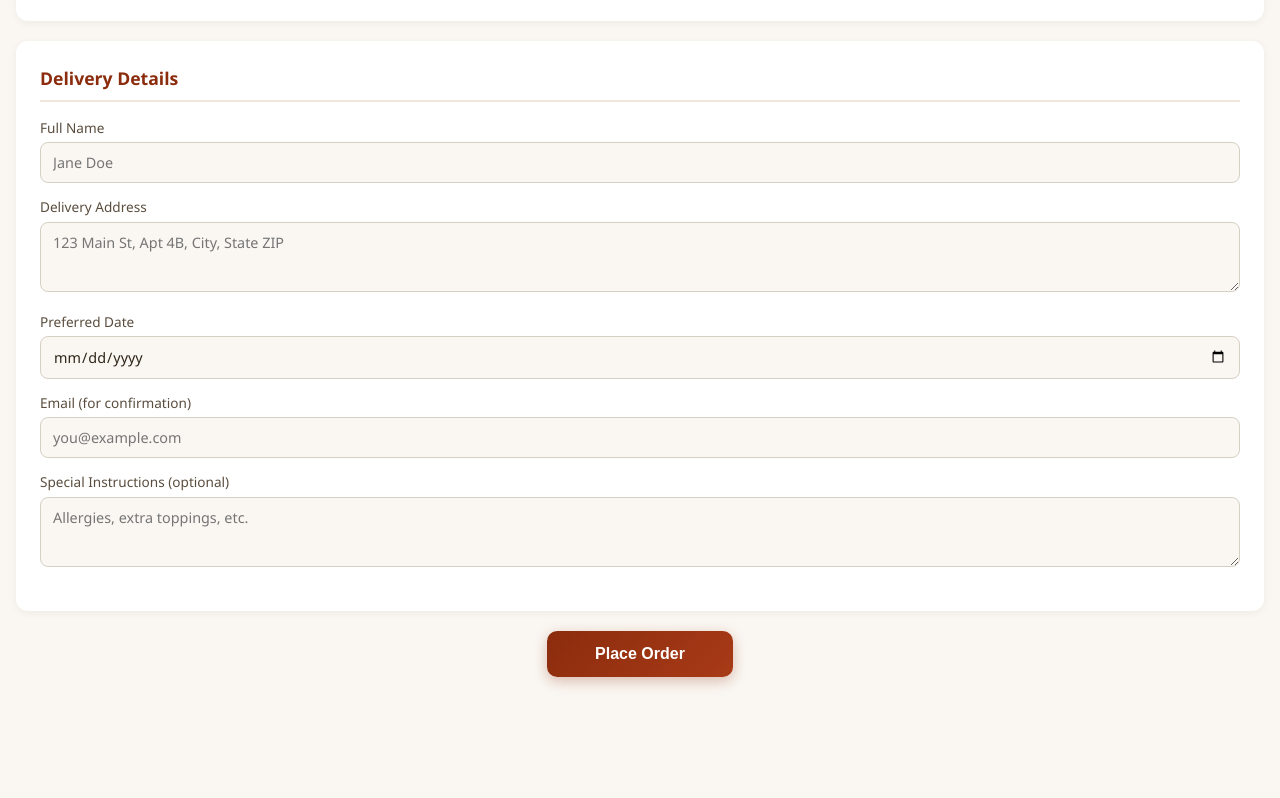
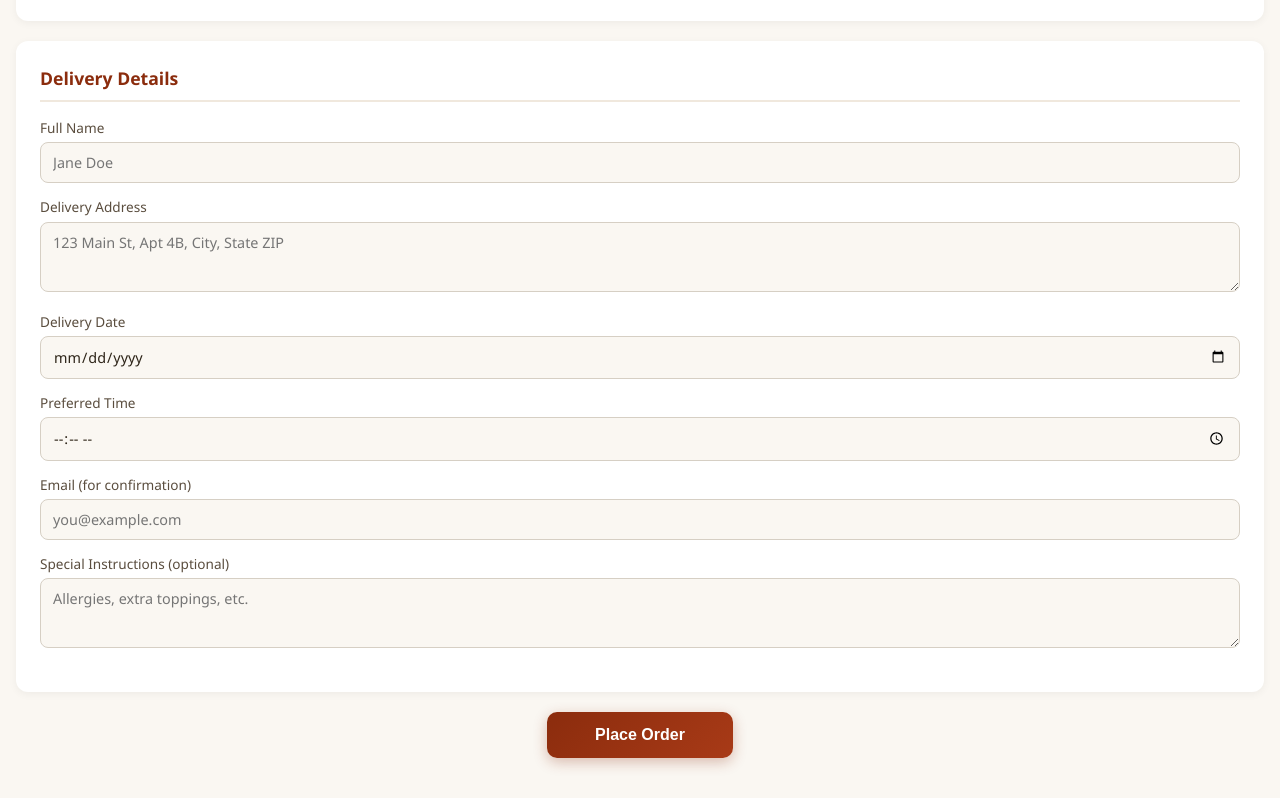
Before and after one commit to TanujKS/FormRelay, a website: page public/embed/vivis-lasagna/index.html in a window 1280 px wide. Shown: the part 1167-1965 px from the top of the page. Before the commit the page ends 1884 px from the top, so only its background shows below. Drawn offline with Linux system fonts and the light colour scheme.

Commit message:
minor embed change

```diff
--- a/public/embed/vivis-lasagna/index.html
+++ b/public/embed/vivis-lasagna/index.html
@@ -379,8 +379,13 @@
     </div>
 
     <div class="field">
-      <label for="date">Preferred Date</label>
+      <label for="date">Delivery Date</label>
       <input type="date" id="date" name="preferred-date" required>
+    </div>
+
+    <div class="field">
+      <label for="time">Preferred Time</label>
+      <input type="time" id="time" name="preferred-time">
     </div>
 
     <div class="field">
```
